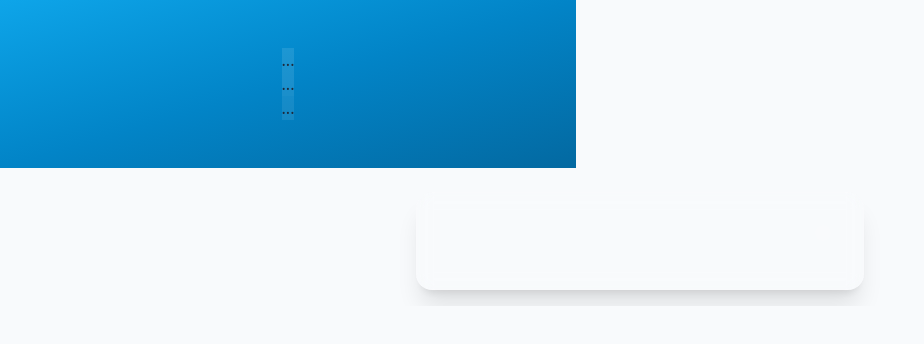
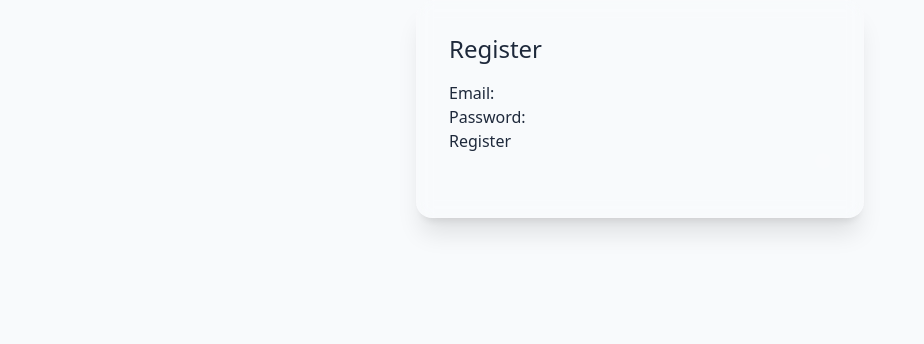
Before and after one commit to kipkiruigideon/globalnexusincorp, a Next.js app: page /register in a window 1280 px wide. Shown: the top 344 px of the page, without its empty margins (0-924 px from the left). Built offline with nearby package versions, Linux system fonts and the light colour scheme; some icons are missing.

Commit message:
Update src/app/register/page.tsx with specified changes from commit eeb140e7c6fbd195ee3fa73478297406713d6331

```diff
--- a/src/app/register/page.tsx
+++ b/src/app/register/page.tsx
@@ -1,31 +1,34 @@
 import React from 'react';
+import { useForm } from 'react-hook-form';
+import { Link } from 'react-router-dom';
 
-const RegisterPage = () => {
+const Register = () => {
+    const { register, handleSubmit, formState: { errors } } = useForm();
+    const onSubmit = data => console.log(data);
+
     return (
+        <div className="w-full max-w-md mx-auto bg-white/5 backdrop-blur-sm border border-white/10 rounded-2xl p-8 shadow-xl">
+            <h1 className="text-2xl mb-4">Register</h1>
+            <form onSubmit={handleSubmit(onSubmit)}>
                 <div>
-      {/* Existing content */}
-      <div className="hidden lg:flex lg:w-[45%] flex-col justify-center items-center p-12 bg-gradient-to-br from-[#0ea5e9] via-[#0284c7] to-[#0369a1] relative overflow-hidden">
-        {/* Floating circles styling changes */}
-        <div className="bg-white/10">...</div>
-        <div className="bg-white/10">...</div>
-        <div className="bg-white/8">...</div>
+                    <label>Email:</label>
+                    <input type="email" {...register('email', { required: true })} />
+                    {errors.email && <span>This field is required</span>}
                 </div>
-      <div className="flex-1 flex flex-col p-4 lg:px-8 lg:pt-6 lg:pb-4 overflow-y-auto">
-        <div className="w-full max-w-md mx-auto bg-white/5 backdrop-blur-sm border border-white/10 rounded-2xl p-8 shadow-xl">
+                <div>
+                    <label>Password:</label>
+                    <input type="password" {...register('password', { required: true })} />
+                    {errors.password && <span>This field is required</span>}
+                </div>
+                <button type="submit">Register</button>
+            </form>
             <div className="flex justify-end mb-4">
-            <button
-              type="button"
-              className="p-2 rounded-lg bg-white/10 hover:bg-white/20 text-white transition-colors dark-mode-toggle"
-              title="Toggle Dark Mode"
-            >
+                <button type="button" className="p-2 rounded-lg bg-white/10 hover:bg-white/20 text-white transition-colors dark-mode-toggle" title="Toggle Dark Mode">
                     <i className="fa-solid fa-moon"></i>
                 </button>
-          </div>
-          {/* Create Account Header */}
-        </div>
             </div>
         </div>
     );
 };
 
-export default RegisterPage;
+export default Register;
```
Lines whose indentation alone changed are shown as unchanged.
